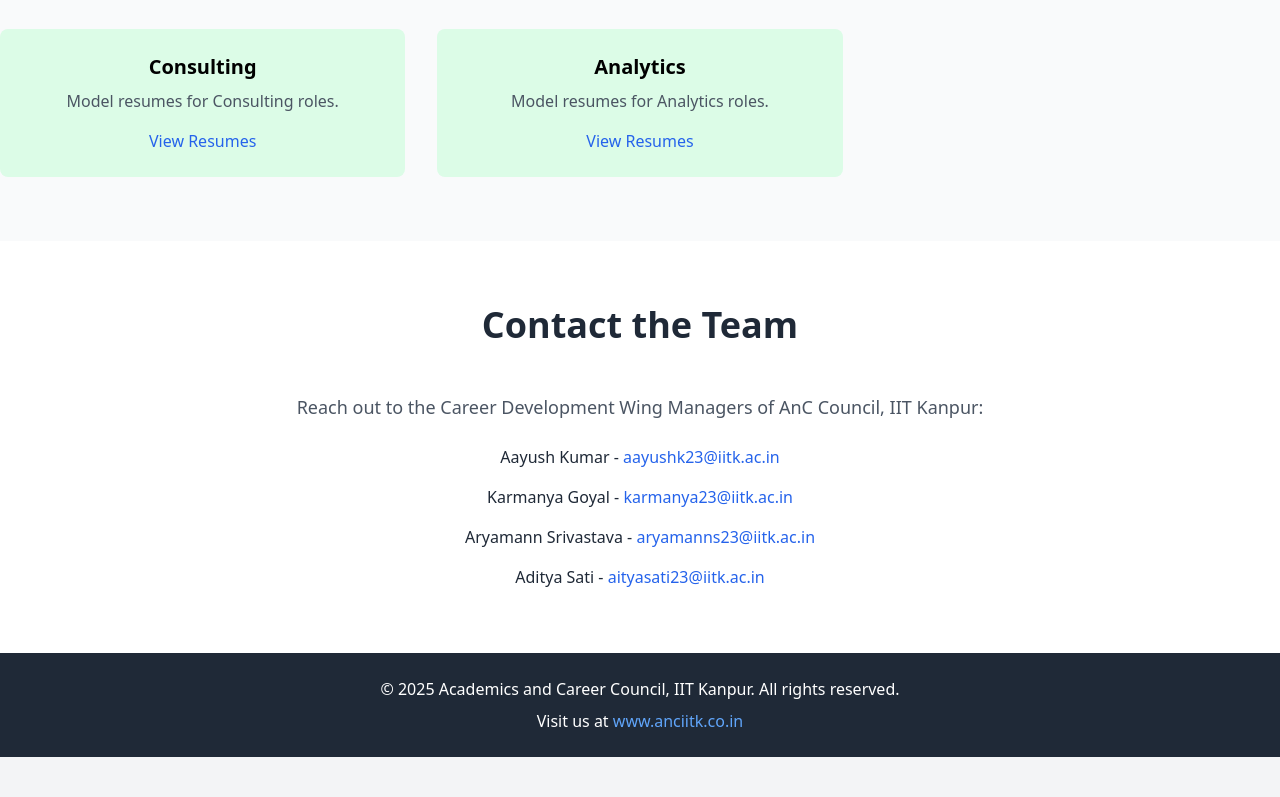
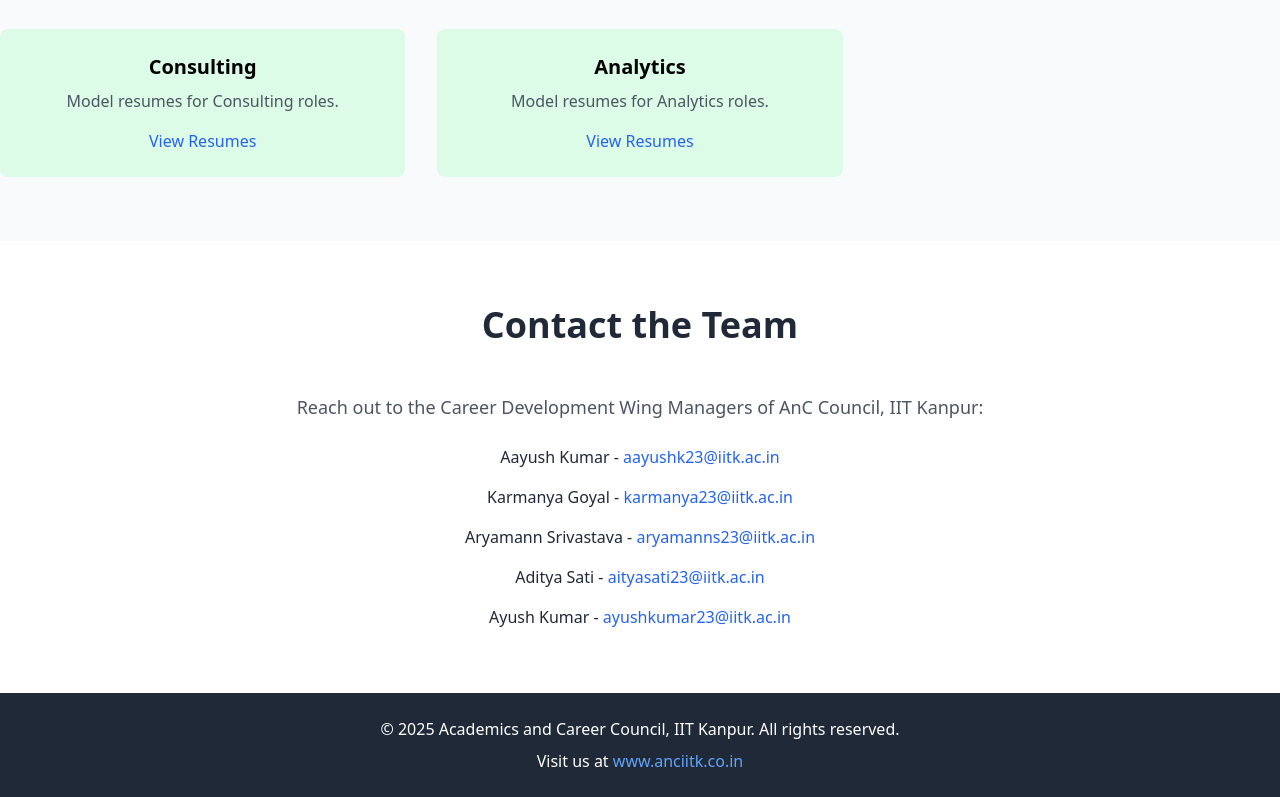
Before and after one commit to Abhinav-pandey1729/ITP-website, a plain HTML site: page index.html in a window 1280 px wide. Shown: the part 1603-2400 px from the top of the page. Before the commit the page ends 2360 px from the top, so only its background shows below. Drawn offline with nearby package versions, Linux system fonts and the light colour scheme.

Commit message:
Update index.html

```diff
--- a/index.html
+++ b/index.html
@@ -160,6 +160,7 @@
           <li class="text-gray-800">Karmanya Goyal - <a href="mailto:karmanya23@iitk.ac.in" class="text-blue-600 hover:underline">karmanya23@iitk.ac.in</a></li>
           <li class="text-gray-800">Aryamann Srivastava - <a href="mailto:aryamanns23@iitk.ac.in" class="text-blue-600 hover:underline">aryamanns23@iitk.ac.in</a></li>
           <li class="text-gray-800">Aditya Sati - <a href="mailto:aityasati23@iitk.ac.in" class="text-blue-600 hover:underline">aityasati23@iitk.ac.in</a></li>
+          <li class="text-gray-800">Ayush Kumar - <a href="mailto:ayushkumar23@iitk.ac.in" class="text-blue-600 hover:underline">ayushkumar23@iitk.ac.in</a></li>
         </ul>
       </div>
     </div>
```
